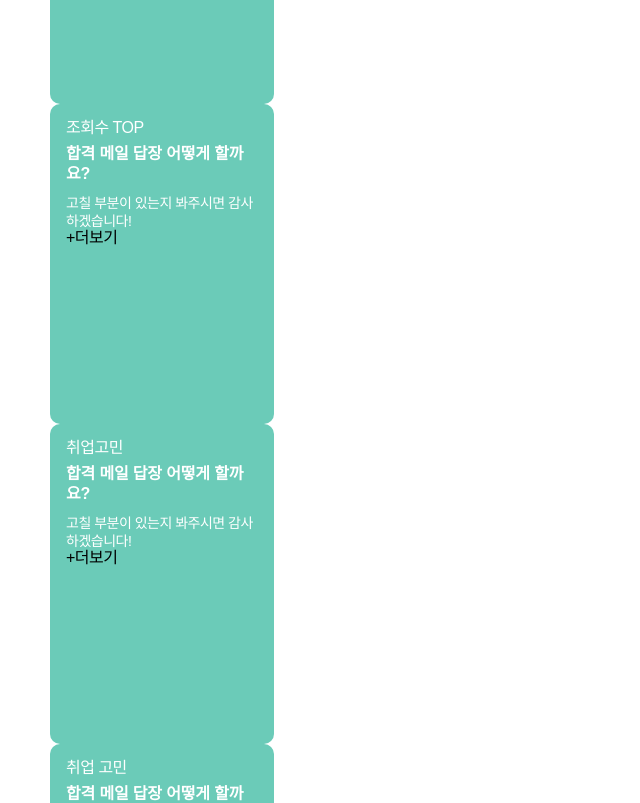
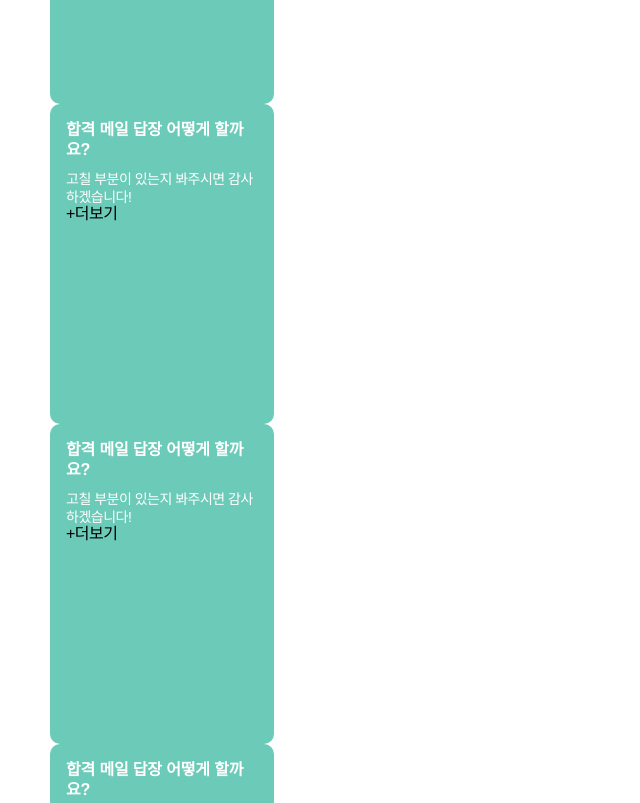
Before and after one commit to JangSaeYoung/my-caffein, a React (Create React App) app: page / in a window 1280 px wide. Shown: the part 1740-2543 px from the top of the page, without its empty margins (0-640 px from the left). Built offline with nearby package versions, Linux system fonts and the light colour scheme.

Commit message:
[Feat]CommunitySection컴포넌트 전달 타입 수정/ import 절대경로 설정

```diff
--- a/src/components/CommunityCard/CommunityCard.tsx
+++ b/src/components/CommunityCard/CommunityCard.tsx
@@ -1,8 +1,9 @@
 import styled from "styled-components";
-import { InCommunity } from "../../types/type";
 import { Link } from "react-router-dom";
 import fonts from "styles/fonts";
 import Comments from "../Comments/index";
+import { InCommunity } from "types/type";
+import Tags from "components/Tags";
 
 interface IncoProps {
   commu: InCommunity;
@@ -12,7 +13,7 @@ const CommunityCard = ({ commu }: IncoProps) => {
   return (
     <Container>
       <div className="content">
-        <div className="tag">{commu.tags}</div>
+        <Tags tags={commu.tags} />
         <div className="title">{commu.title}</div>
         <div className="questions">{commu.questions}</div>
       </div>
--- a/src/components/index.tsx
+++ b/src/components/index.tsx
@@ -4,3 +4,4 @@ export { default as Footer } from "./Footer/Footer";
 export { default as Banner } from "./Banner/Banner";
 export { default as CommunityCard } from "./CommunityCard/CommunityCard";
 export { default as Comments } from "./Comments";
+export { default as Tags } from "./Tags";
--- a/src/pages/Home/Components/CommunitySection.tsx
+++ b/src/pages/Home/Components/CommunitySection.tsx
@@ -15,28 +15,28 @@ const CommunitySection = ({ commus }: IncoProps) => {
   const commucards = [
     {
       id: 0,
-      tags: "조회수 TOP",
+      tags: [],
       title: "합격 메일 답장 어떻게 할까요?",
       questions: "고칠 부분이 있는지 봐주시면 감사하겠습니다!",
       comments: [],
     },
     {
       id: 1,
-      tags: "조회수 TOP",
+      tags: [],
       title: "합격 메일 답장 어떻게 할까요?",
       questions: "고칠 부분이 있는지 봐주시면 감사하겠습니다!",
       comments: [],
     },
     {
       id: 2,
-      tags: "취업고민",
+      tags: [],
       title: "합격 메일 답장 어떻게 할까요?",
       questions: "고칠 부분이 있는지 봐주시면 감사하겠습니다!",
       comments: [],
     },
     {
       id: 3,
-      tags: "취업 고민",
+      tags: [],
       title: "합격 메일 답장 어떻게 할까요?",
       questions: "고칠 부분이 있는지 봐주시면 감사하겠습니다!",
       comments: [],
--- a/src/types/type.tsx
+++ b/src/types/type.tsx
@@ -13,7 +13,7 @@ export interface InCamp {
 
 export interface InCommunity {
   id: number;
-  tags: string;
+  tags: string[];
   title: string;
   questions: string;
   comments: IComment[];
```
